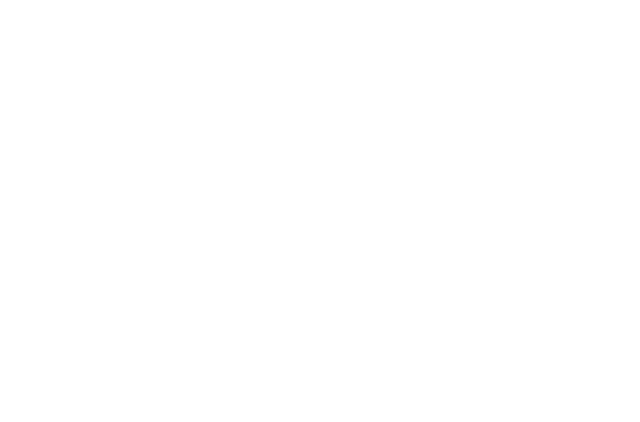
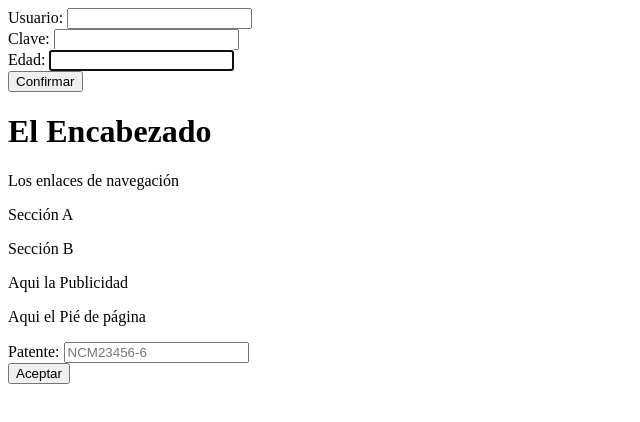
Before and after one commit to JorgeHerrera06/Prueba, a plain HTML site: page index.html in a window 1280 px wide. Shown: the whole page, without its empty margins (0-640 px from the left). Drawn offline with Linux system fonts and the light colour scheme.

Commit message:
Update index.html

```diff
--- a/index.html
+++ b/index.html
@@ -1,12 +1,46 @@
 <!DOCTYPE html>
-<html lang="en">
+<html>
 <head>
-    <meta charset="UTF-8">
-    <meta http-equiv="X-UA-Compatible" content="IE=edge">
-    <meta name="viewport" content="width=device-width, initial-scale=1.0">
-    <title>Document</title>
+  <meta charset="UTF-8">
+  <title>Elementos semánticos del HTML5</title>
 </head>
 <body>
+    <form action="#">
+        Usuario:
+        <input type="text" id="usuario">
+        <br>
+        Clave:
+        <input type="password" id="clave">
+        <br>
+        Edad:
+        <input type="text" id="edad" autofocus>
+        <br>
+        <input type="submit" value="Confirmar">
+  <header>
+    <h1>El Encabezado</h1>
+  </header>
+  <nav>
+    <p>Los enlaces de navegación</p>
+  </nav>
+  <section>
+    <p>Sección A</p>
+  </section>
+  <section>
+    <p>Sección B</p>
+  </section>
+  <aside>
+    <p>Aqui la Publicidad</p>
+  </aside>
+  <footer>
+    <p>Aqui el Pié de página</p>
+  </footer>
 
+    <form action="#">
+        Patente:
+        <input type="text" id="patente" placeholder="NCM23456-6">
+        <br>
+        <input type="submit" value="Aceptar">
+    </form>
+</form>
 </body>
 </html>
```
